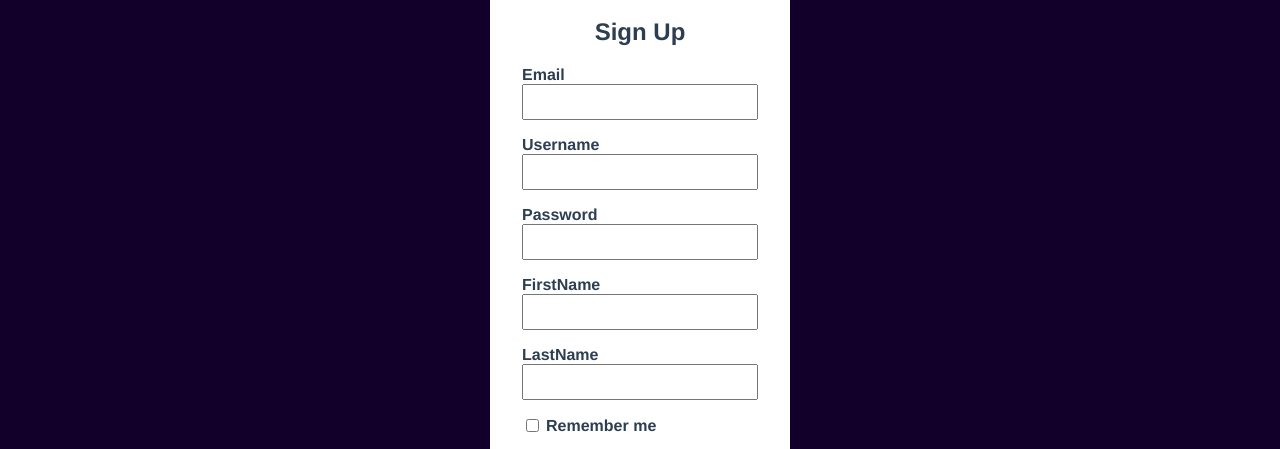
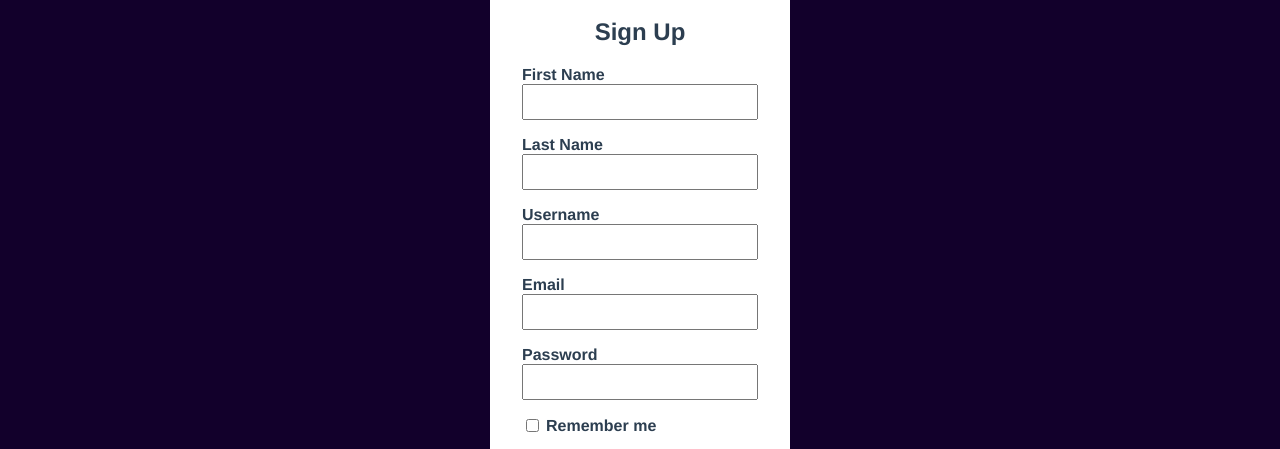
Before and after one commit to Vacarme27/OC-ArgentBank, a React (Vite) app in the folder FrontEnd/: page /sign in a window 1280 px wide. Both pictures are taken after a click on the button "Sign up". Shown: the part 226-675 px from the top of the page. Built offline with nearby package versions, Linux system fonts and the light colour scheme.

Commit message:
change form fields order in sign up

```diff
--- a/FrontEnd/src/view/sign/sign.jsx
+++ b/FrontEnd/src/view/sign/sign.jsx
@@ -135,24 +135,24 @@ function Sign() {
           style={{ display: showSignInForm ? 'none' : '' }}
         >
           <div className="input-wrapper">
-            <label htmlFor="email">Email</label>
-            <input type="email" id="email" value={dataSignUp.email} onChange={(e) => handleInfoChange(e, 'email')} minLength={5} required />
+            <label htmlFor="firstname">First Name</label>
+            <input type="text" id="firstname" value={dataSignUp.firstName} onChange={(e) => handleInfoChange(e, 'firstName')} minLength={5} required />
+          </div>
+          <div className="input-wrapper">
+            <label htmlFor="lastname">Last Name</label>
+            <input type="text" id="lastname" value={dataSignUp.lastName} onChange={(e) => handleInfoChange(e, 'lastName')} minLength={5} required />
           </div>
           <div className="input-wrapper">
             <label htmlFor="username">Username</label>
             <input type="text" id="username" value={dataSignUp.userName} onChange={(e) => handleInfoChange(e, 'userName')} minLength={5} required />
           </div>
           <div className="input-wrapper">
+            <label htmlFor="email">Email</label>
+            <input type="email" id="email" value={dataSignUp.email} onChange={(e) => handleInfoChange(e, 'email')} minLength={5} required />
+          </div>
+          <div className="input-wrapper">
             <label htmlFor="password">Password</label>
             <input type="password" id="password" value={dataSignUp.password} onChange={(e) => handleInfoChange(e, 'password')} minLength={10} required />
-          </div>
-          <div className="input-wrapper">
-            <label htmlFor="firstname">FirstName</label>
-            <input type="text" id="firstname" value={dataSignUp.firstName} onChange={(e) => handleInfoChange(e, 'firstName')} minLength={5} required />
-          </div>
-          <div className="input-wrapper">
-            <label htmlFor="lastname">LastName</label>
-            <input type="text" id="lastname" value={dataSignUp.lastName} onChange={(e) => handleInfoChange(e, 'lastName')} minLength={5} required />
           </div>
           <div className="input-remember">
             <input type="checkbox" id="remember-me" checked={rememberMe} onChange={handleRememberMeChange} />
```
